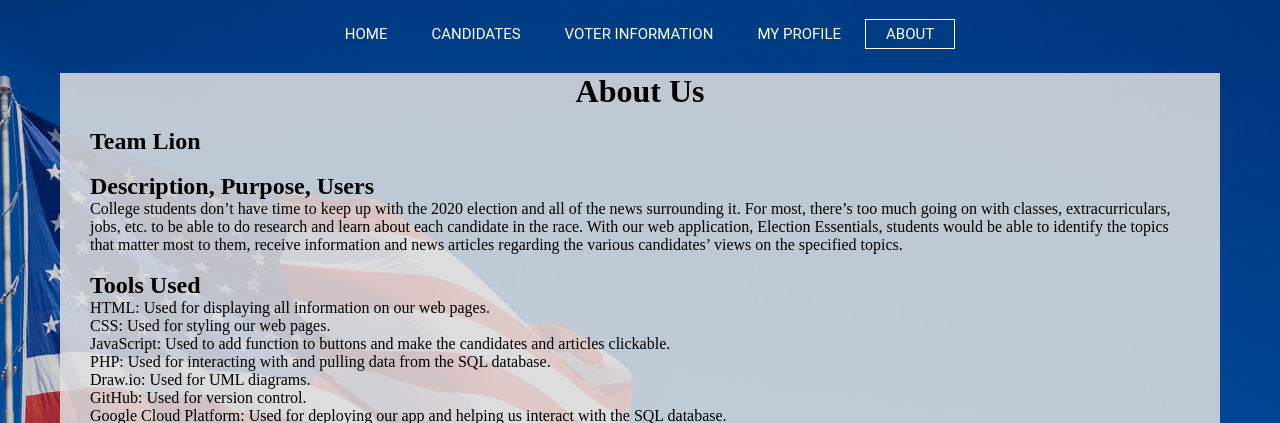
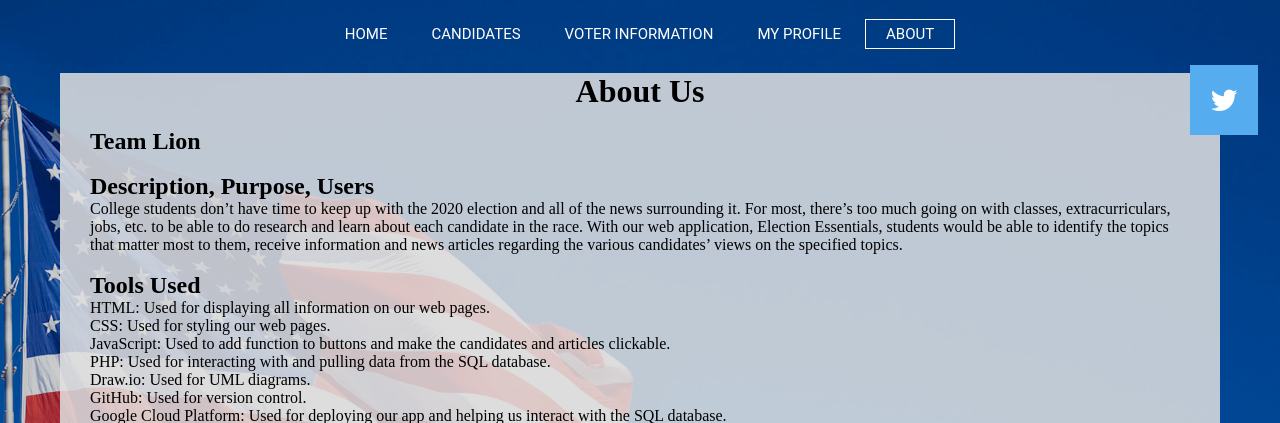
Before and after one commit to anaashrafi/election-essentials, a PHP site: page /aboutme.php?username=1 in a window 1280 px wide. Shown: the top 423 px of the page. Run offline with PHP 8.4, Linux system fonts and the light colour scheme; data that the repository does not hold is empty; a stand-in replaces the project's code that opens the database connection; some libraries are stand-ins or nearby versions.

Commit message:
Added twitter share button and functionality

```diff
--- a/login.php
+++ b/login.php
@@ -4,6 +4,7 @@
 <head>
     <meta charset="utf-8" />
     <title>Election Essentials</title>
+    <link rel="stylesheet" href="https://cdnjs.cloudflare.com/ajax/libs/font-awesome/4.7.0/css/font-awesome.min.css">
     <?php
         include 'username.php';
         include 'config.php'; //holds api key
@@ -17,9 +18,32 @@
         top: 17px;
         right: 20px;
       }
+
+    .fa-twitter {
+        background: #55ACEE;
+        color: white;
+    }
+
+    .fa {
+        padding: 20px;
+        font-size: 30px;
+        text-align: center;
+        text-decoration: none;
+        margin: 5px 2px;
+        position:absolute;
+        top:60px;
+        right:20px;
+    }
+
+    .fa:hover {
+        opacity: 0.7;
+    }
 </style>
 
 <body>
+
+<a href="https://twitter.com/share?ref_src=twsrc%5Etfw" target="_blank" class="fa fa-twitter" data-show-count="false"></a>
+<script async src="https://platform.twitter.com/widgets.js" charset="utf-8"></script>
 
 <div id="sign-in" class="g-signin2 google-button" data-onsuccess="sign"></div>
 
```
Also changed, not shown: proposal/candidates_style.css (+0 -18 lines).
